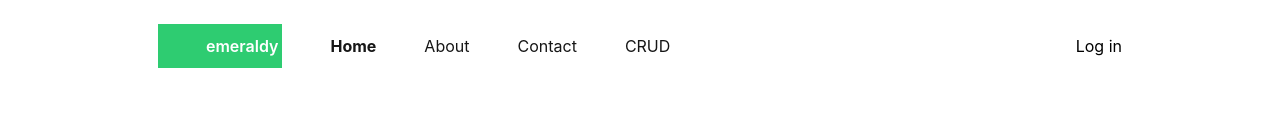
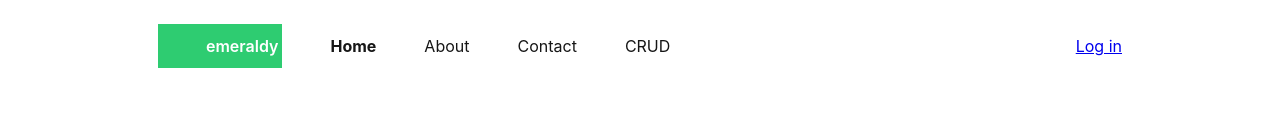
Before and after one commit to artischockee/emeraldy, a React (Create React App) app in the folder client/: page / in a window 1280 px wide. Shown: the top 136 px of the page. Built offline with nearby package versions, Linux system fonts and the light colour scheme; no server answers.

Commit message:
Add login button

```diff
--- a/client/src/components/Header.js
+++ b/client/src/components/Header.js
@@ -24,7 +24,7 @@ const Header = () => (
         </ul>
       </nav>
       <div className="header__login">
-        <p style={{margin: 0}}>Log in</p>
+        <Link className="login-button" to="/login">Log in</Link>
       </div>
     </div>
   </header>
```
